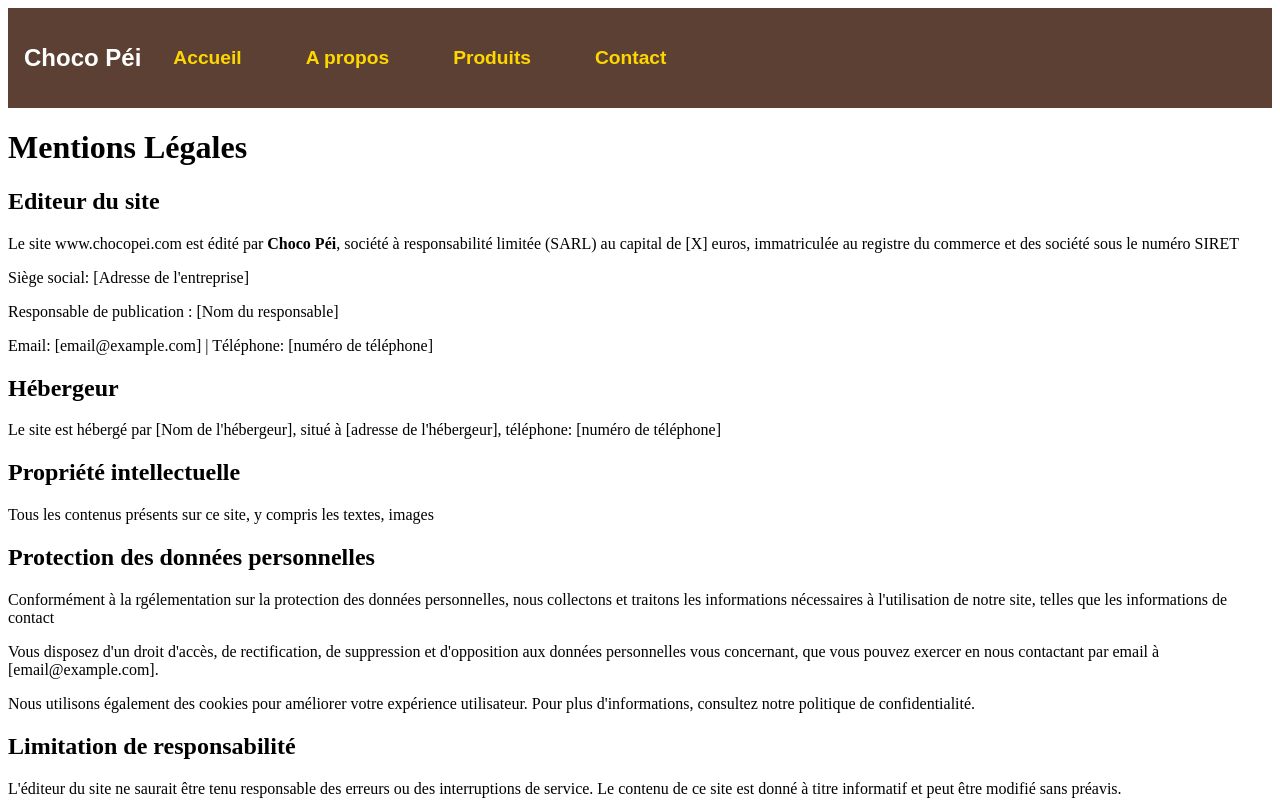
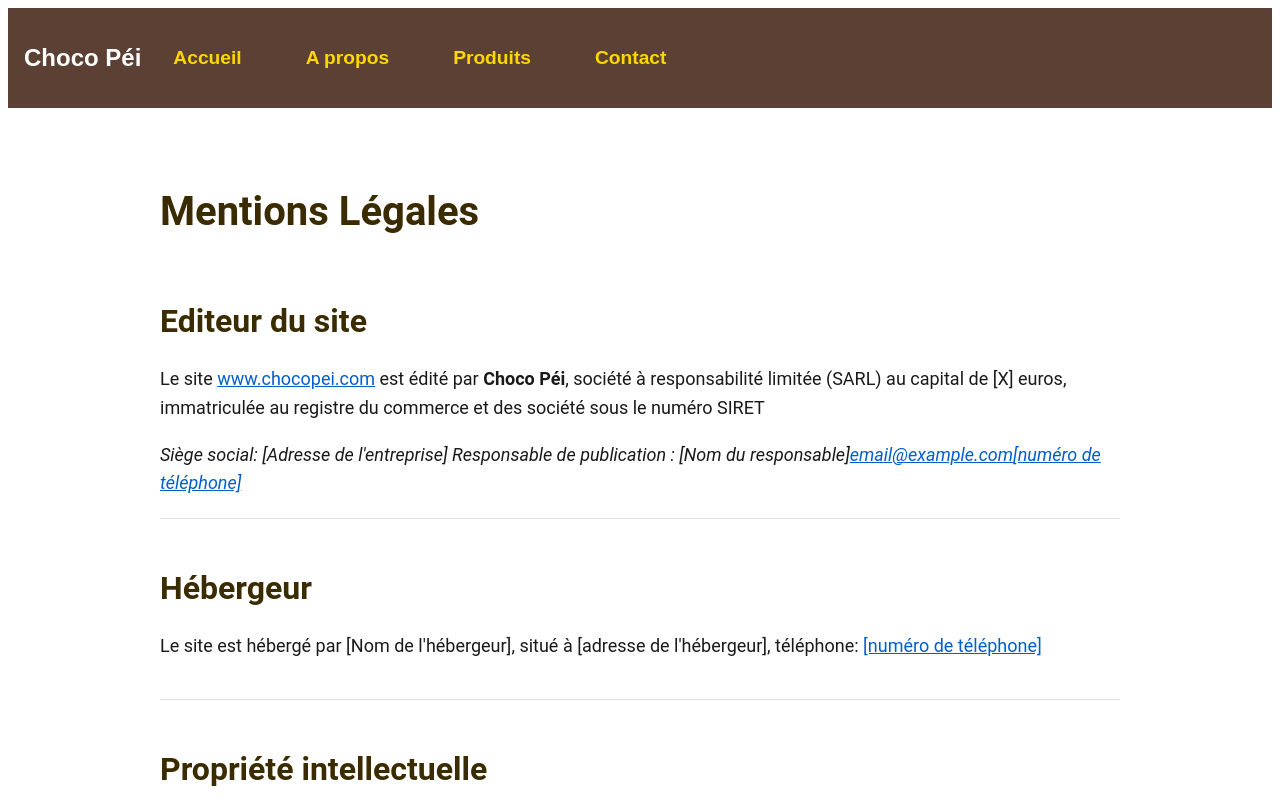
Before and after one commit to SylvieHoareau/choco-pei, a Next.js app in the folder frontend/: page /mentions in a window 1280 px wide. Shown: the top 800 px of the page. Built offline with nearby package versions, Linux system fonts and the light colour scheme.

Commit message:
styles: mise à jour du style des mentions légales

```diff
--- a/frontend/src/pages/mentions.tsx
+++ b/frontend/src/pages/mentions.tsx
@@ -6,37 +6,43 @@ const Mentions: React.FC = () => {
     return (
         <>
             <Navbar />
-            <main className={styles.main}>
-                <h1>Mentions Légales</h1>
+            <main className={styles.main} id="main-content" role="main">
+                <header className={styles.header}>
+                    <h1 tabIndex={-1}>Mentions Légales</h1>
+                </header>
 
-                <h2>Editeur du site</h2>
+                <section className={styles.section} aria-labelledby="editeur">
+                    <h2 id="editeur">Editeur du site</h2>
                     <p>
-                    Le site www.chocopei.com est édité par <strong>Choco Péi</strong>,
+                        Le site <a href="https://www.chocopei.com" target="_blank" rel="noopener noreferrer">www.chocopei.com</a> est édité par <strong>Choco Péi</strong>,
                         société à responsabilité limitée (SARL) au capital de [X] euros,
                         immatriculée au registre du commerce et des société sous le numéro SIRET
                     </p>
-                <p>
+                    <address>
                         Siège social: [Adresse de l'entreprise]
-                </p>
-                <p>
                         Responsable de publication : [Nom du responsable]
-                </p>
-                <p>
-                    Email: [email@example.com] | Téléphone: [numéro de téléphone]
-                </p>
+                        <a href="mailto:email@example.com">email@example.com</a>
+                        <a href="tel:[numéro de téléphone]">[numéro de téléphone]</a>
+                    </address>
+                </section>
 
-                <h2>Hébergeur</h2>
+                <section className={styles.section} aria-labelledby="hebergeur">
+                    <h2 id="hebergeur">Hébergeur</h2>
                     <p>
                         Le site est hébergé par [Nom de l'hébergeur],
-                    situé à [adresse de l'hébergeur], téléphone: [numéro de téléphone]
+                        situé à [adresse de l'hébergeur], téléphone: <a href="tel:[numéro de téléphone]">[numéro de téléphone]</a>
                     </p>
+                </section>
 
-                <h2>Propriété intellectuelle</h2>
+                <section className={styles.section} aria-labelledby="propriete">
+                    <h2 id="propriete">Propriété intellectuelle</h2>
                     <p>
                         Tous les contenus présents sur ce site, y compris les textes, images
                     </p>
+                </section>
 
-                <h2>Protection des données personnelles</h2>
+                <section className={styles.section} aria-labelledby="donnees">
+                    <h2 id="donnees">Protection des données personnelles</h2>
                     <p>
                         Conformément à la rgélementation sur la protection des données personnelles, nous collectons et traitons les informations nécessaires à l'utilisation de notre site, telles que les informations de contact
                     </p>
@@ -46,11 +52,14 @@ const Mentions: React.FC = () => {
                     <p>
                         Nous utilisons également des cookies pour améliorer votre expérience utilisateur. Pour plus d'informations, consultez notre politique de confidentialité.
                     </p>
+                </section>
 
-                <h2>Limitation de responsabilité</h2>
+                <section className={styles.section} aria-labelledby="responsabilite">
+                    <h2 id="responsabilite">Limitation de responsabilité</h2>
                     <p>
                         L'éditeur du site ne saurait être tenu responsable des erreurs ou des interruptions de service. Le contenu de ce site est donné à titre informatif et peut être modifié sans préavis.
                     </p>
+                </section>
             </main>
             <Footer />
         </>
--- a/frontend/src/pages/privacy-policy.module.css
+++ b/frontend/src/pages/privacy-policy.module.css
@@ -0,0 +1,67 @@
+/* Mobile First */
+
+.main {
+    padding: 1rem;
+    font-family: 'Roboto', sans-serif;
+    font-size: 1rem;
+    line-height: 1.6;
+    color: #1a1a1a;
+    background-color: #fff;
+}
+
+.main h1,
+.main h2 {
+    color: #3a2c00;
+    font-weight: 700;
+    margin-top: 1.5rem;
+    margin-bottom: 0.5rem;
+}
+
+.main h1 {
+    font-size: 2rem;
+}
+
+.main h2 {
+    font-size: 1.5rem;
+}
+
+.section {
+    padding: 1.25rem 0;
+    border-bottom: 1px solid #e0e0e0;
+}
+
+.section a {
+    color: #005fcc;
+    text-decoration: underline;
+}
+
+.section a:focus, .section a:hover {
+    outline: 2px dashed #005fcc;
+    outline-offset: 4px;
+}
+
+/* Style pour les écrans de tablettes */
+@media (min-width: 768px) {
+    .main {
+        padding: 2rem;
+        font-size: 1.125rem;
+    }
+
+    .main h1 {
+        font-size: 2.5rem;
+    }
+
+    .main h2 {
+        font-size: 2rem;
+    }
+
+}
+
+/* Style pour les écrans d'ordinateurs */
+@media (min-width: 1024px) {
+    .main {
+        padding: 3rem 4rem;
+        max-width: 960px;
+        margin: 0 auto;
+    }
+}
```
Lines whose indentation alone changed are shown as unchanged.
